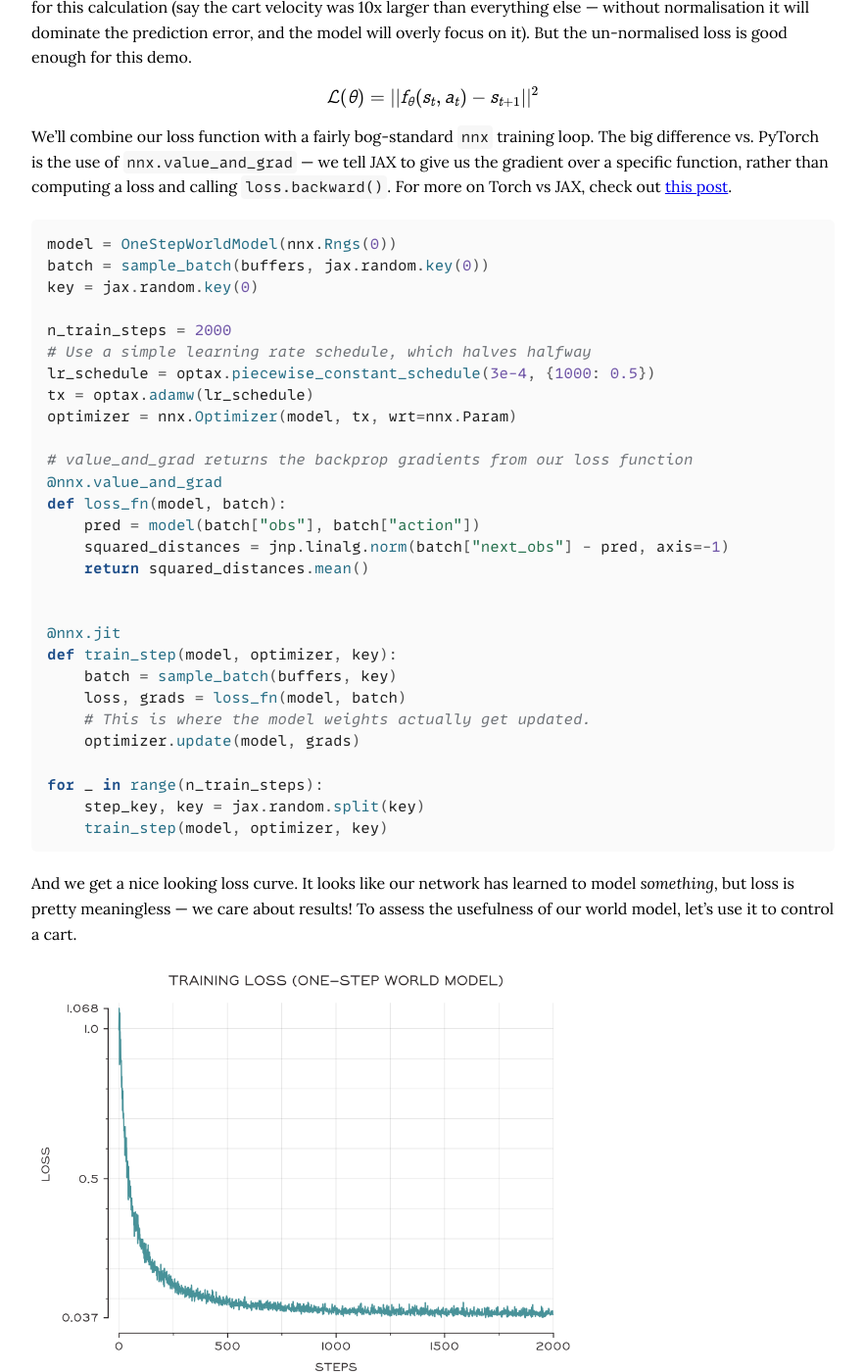
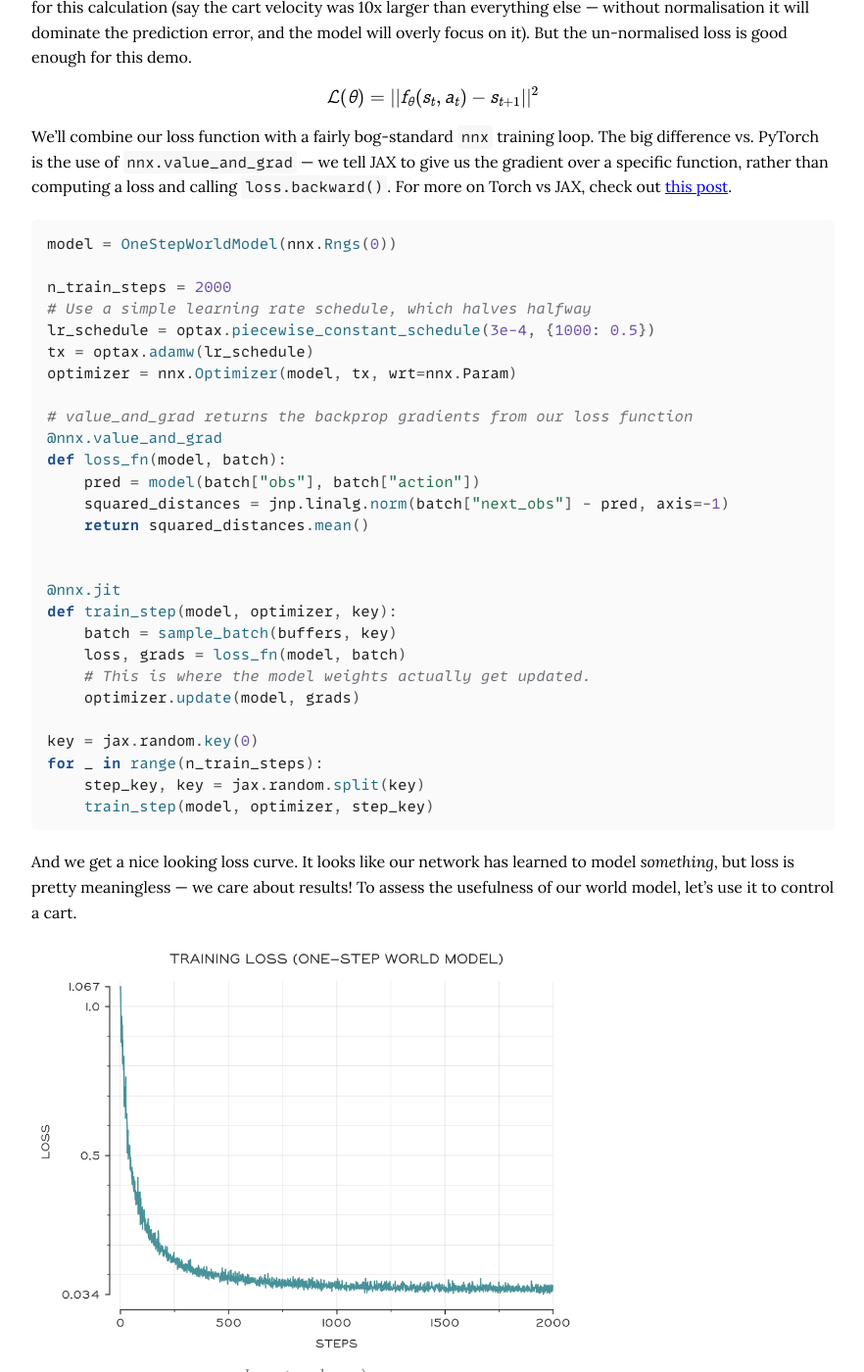
Before and after one commit to foty-hub/foty-hub.github.io, a Jekyll site: the page built from _posts/2026-06-01-simple-world-model.md, in a window 1280 px wide and 1400 px high, scrolled down 2966 px. Shown: the whole window at 98% size, without its empty margins (0-882 px from the left). Built offline with Jekyll 4.4.1, drawn with Linux system fonts in a browser that asks for light colours; some web fonts are replaced.

Commit message:
Minor bugfix

````diff
--- a/_posts/2026-06-01-simple-world-model.md
+++ b/_posts/2026-06-01-simple-world-model.md
@@ -118,8 +118,6 @@ We'll combine our loss function with a fairly bog-standard `nnx` training loop.
 
 ```python
 model = OneStepWorldModel(nnx.Rngs(0))
-batch = sample_batch(buffers, jax.random.key(0))
-key = jax.random.key(0)
 
 n_train_steps = 2000
 # Use a simple learning rate schedule, which halves halfway
@@ -142,9 +140,10 @@ def train_step(model, optimizer, key):
     # This is where the model weights actually get updated.
     optimizer.update(model, grads)
 
+key = jax.random.key(0)
 for _ in range(n_train_steps):
     step_key, key = jax.random.split(key)
-    train_step(model, optimizer, key)
+    train_step(model, optimizer, step_key)
 ```
 
 And we get a nice looking loss curve. It looks like our network has learned to model _something_, but loss is pretty meaningless --- we care about results! To assess the usefulness of our world model, let's use it to control a cart.
````
Also changed, not shown: assets/images/one-step-trainloss.png, 1 other file.
